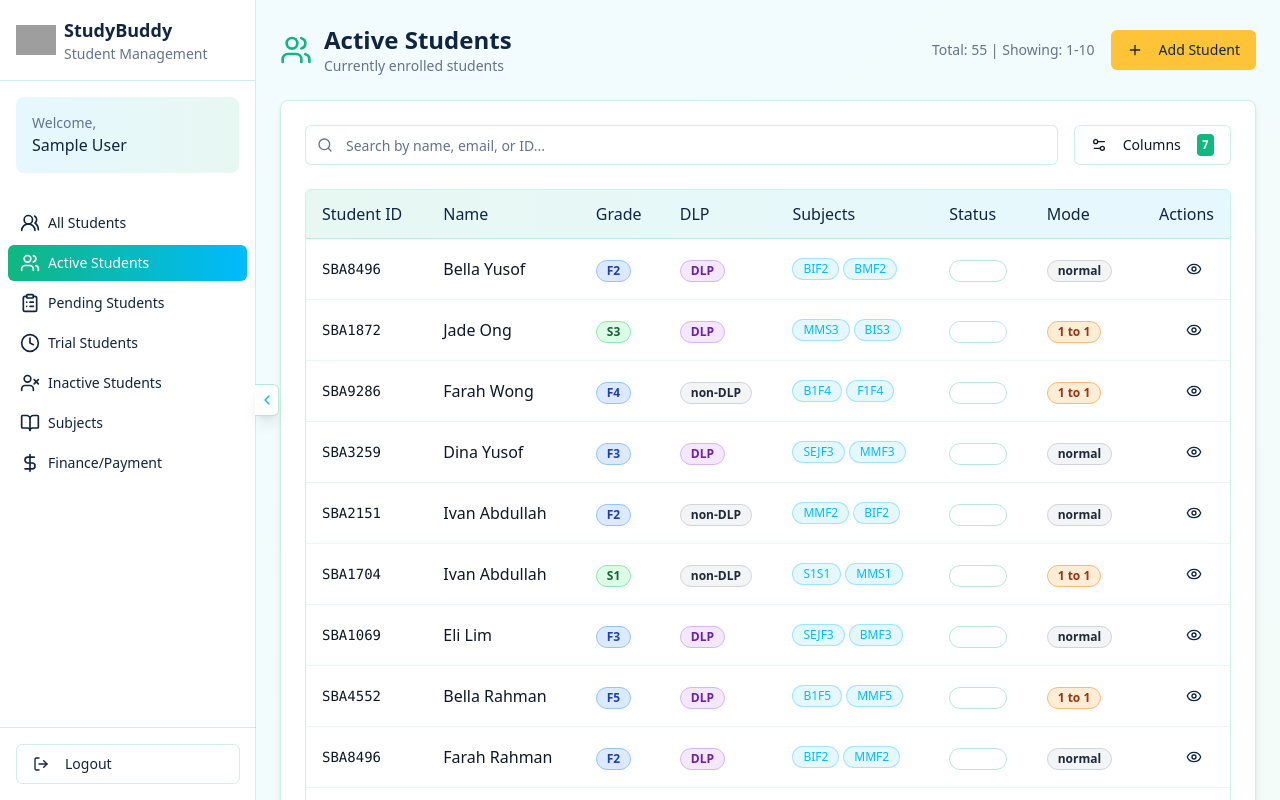
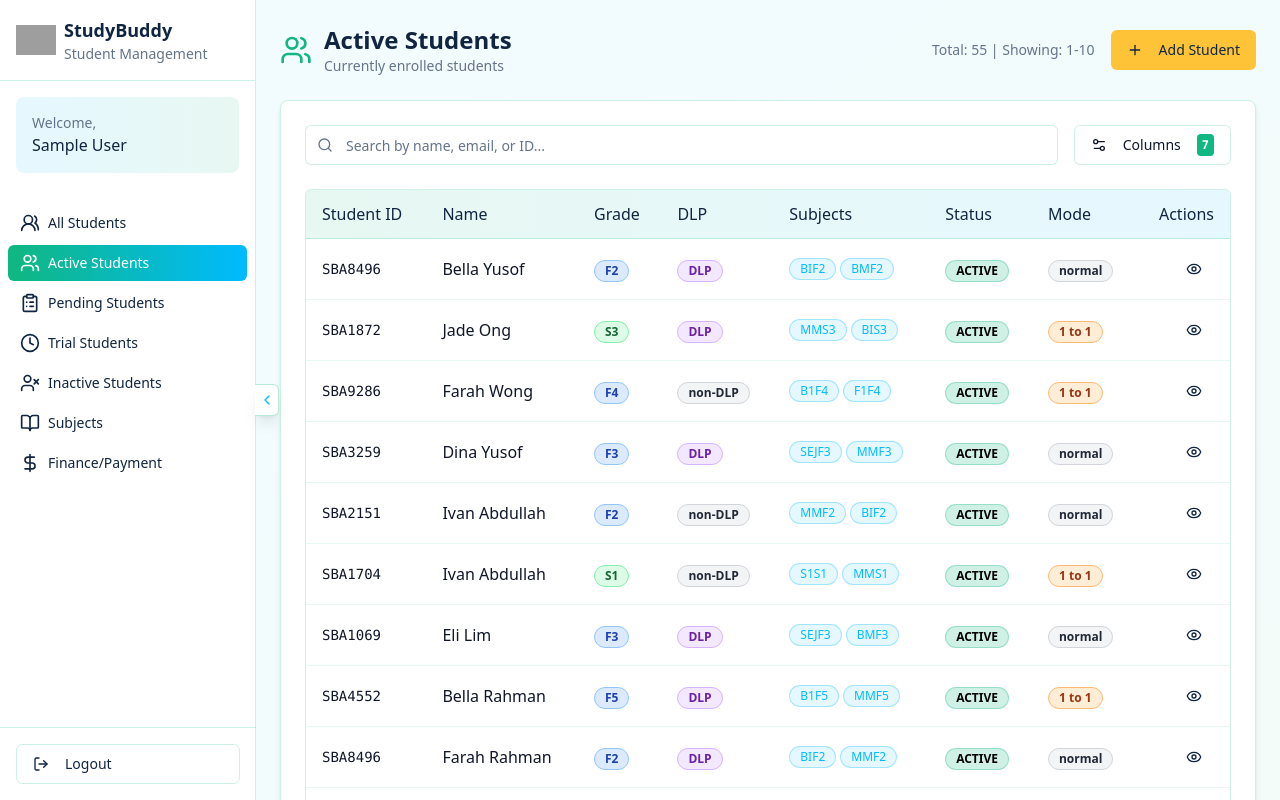
Before and after one commit to StuddyBuddy-Online-Tuition/dashboard, a Next.js app: page /dashboard in a window 1280 px wide. Built offline with nearby package versions, Linux system fonts and the light colour scheme; sample sign-in values are in the browser's storage; grey boxes are pictures that could not be loaded.

Commit message:
move getstatuscolor function to parent to solve a bug

```diff
--- a/components/student/students-page.tsx
+++ b/components/student/students-page.tsx
@@ -25,7 +25,7 @@ import StudentModal from "@/components/student/student-modal"
 import type { Student } from "@/types/student"
 import { STATUSES } from "@/types/student"
 import { students as mockStudentsData } from "@/data/students"
-import { cn, formatDate, getDlpColor, getGradeColor, getModeColor, getStatusColor } from "@/lib/utils"
+import { cn, formatDate, getDlpColor, getGradeColor, getModeColor } from "@/lib/utils"
 import PaginationControls from "@/components/common/pagination"
 
 type Status = Student["status"]
@@ -111,6 +111,14 @@ export default function StudentsPage({ status, showStatusFilter = false }: Stude
   const startIndex = (currentPage - 1) * itemsPerPage
   const endIndex = startIndex + itemsPerPage
   const paginatedStudents = filteredStudents.slice(startIndex, endIndex)
+
+  const getStatusColor = (st: string) => //this function is here to solve a bug, dont move to utils like the rest
+    ({
+      active: "bg-secondary/20 text-black border-secondary/30",
+      pending: "bg-accent/20 text-black border-accent/30",
+      trial: "bg-blue-100 text-black border-blue-300",
+      inactive: "bg-destructive/20 text-black border-destructive/30",
+    })[st] || "bg-muted text-black"
 
   /* ----------------------- column visibility UX ---------------------- */
   const handleColumnVisibilityChange = (key: keyof ColumnVisibility, v: boolean) =>
@@ -349,7 +357,7 @@ export default function StudentsPage({ status, showStatusFilter = false }: Stude
                       <Badge className={getGradeColor(s.grade)}>{s.grade}</Badge>
                       <Badge className={getModeColor(s.mode)}>{s.mode}</Badge>
                       <Badge className={getDlpColor(s.dlp)}>{s.dlp}</Badge>
-                      <Badge className={getStatusColor(s.status)}>{s.status}</Badge>
+                      <Badge className={getStatusColor(s.status)}>{s.status.toUpperCase()}</Badge>
                     </div>
                   </div>
 
@@ -471,7 +479,7 @@ export default function StudentsPage({ status, showStatusFilter = false }: Stude
                       )}
                       {columnVisibility.status && (
                         <td className="py-3 px-4">
-                          <Badge className={getStatusColor(s.status)}>{s.status}</Badge>
+                          <Badge className={getStatusColor(s.status)}>{s.status.toUpperCase()}</Badge>
                         </td>
                       )}
                       {columnVisibility.classInId && (
```
